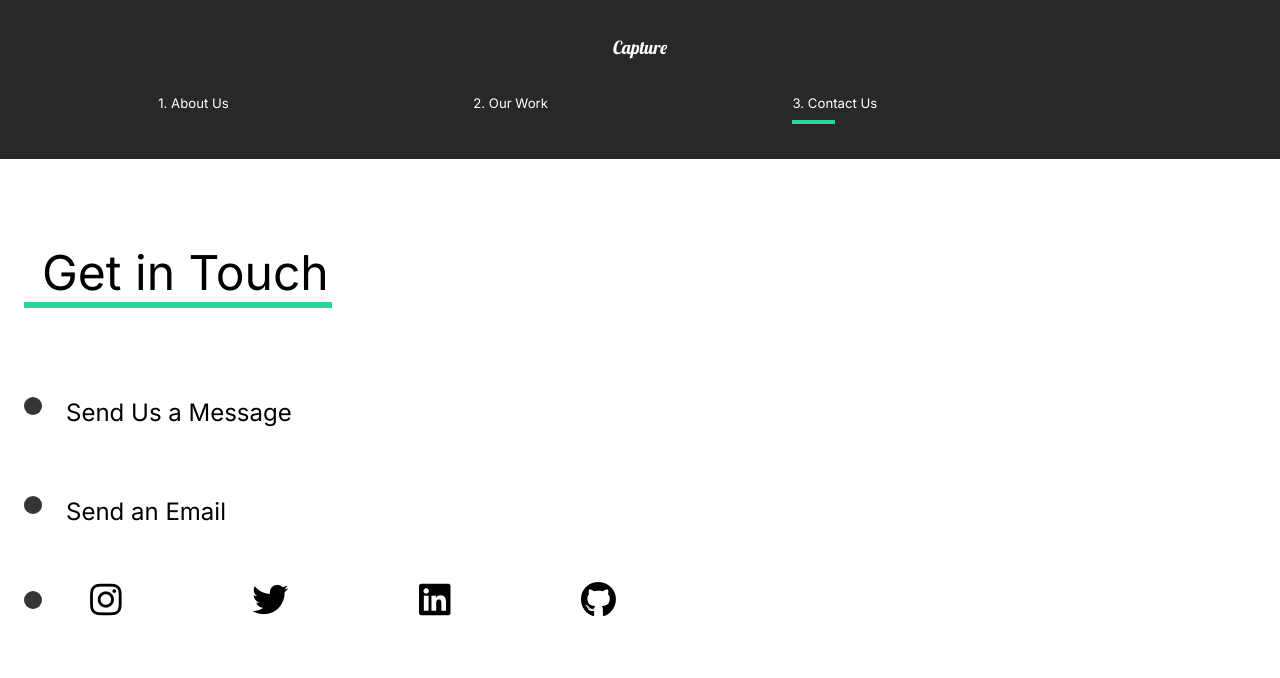
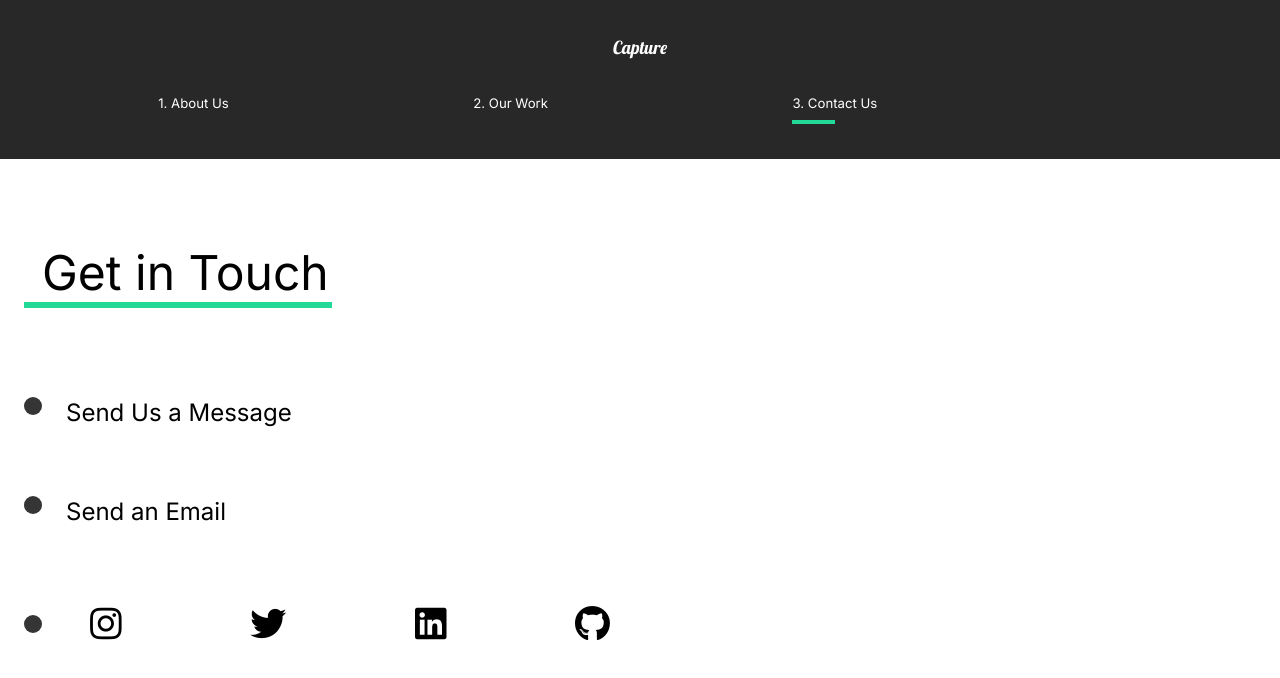
Before and after one commit to Shivam327/Capture, a React (Create React App) app: page /contact in a window 1280 px wide. Shown: the top 678 px of the page. Built offline with nearby package versions, Linux system fonts and the light colour scheme.

Commit message:
Refactored

```diff
--- a/src/Pages/ContactUs.jsx
+++ b/src/Pages/ContactUs.jsx
@@ -134,7 +134,7 @@ const SocialIcon = styled(motion.div)`
   @media (max-width: 1500px) {
     width: 100;
     a {
-      padding-left: 2rem;
+      padding: 2rem;
       font-size: 3rem;
     }
   }
```
